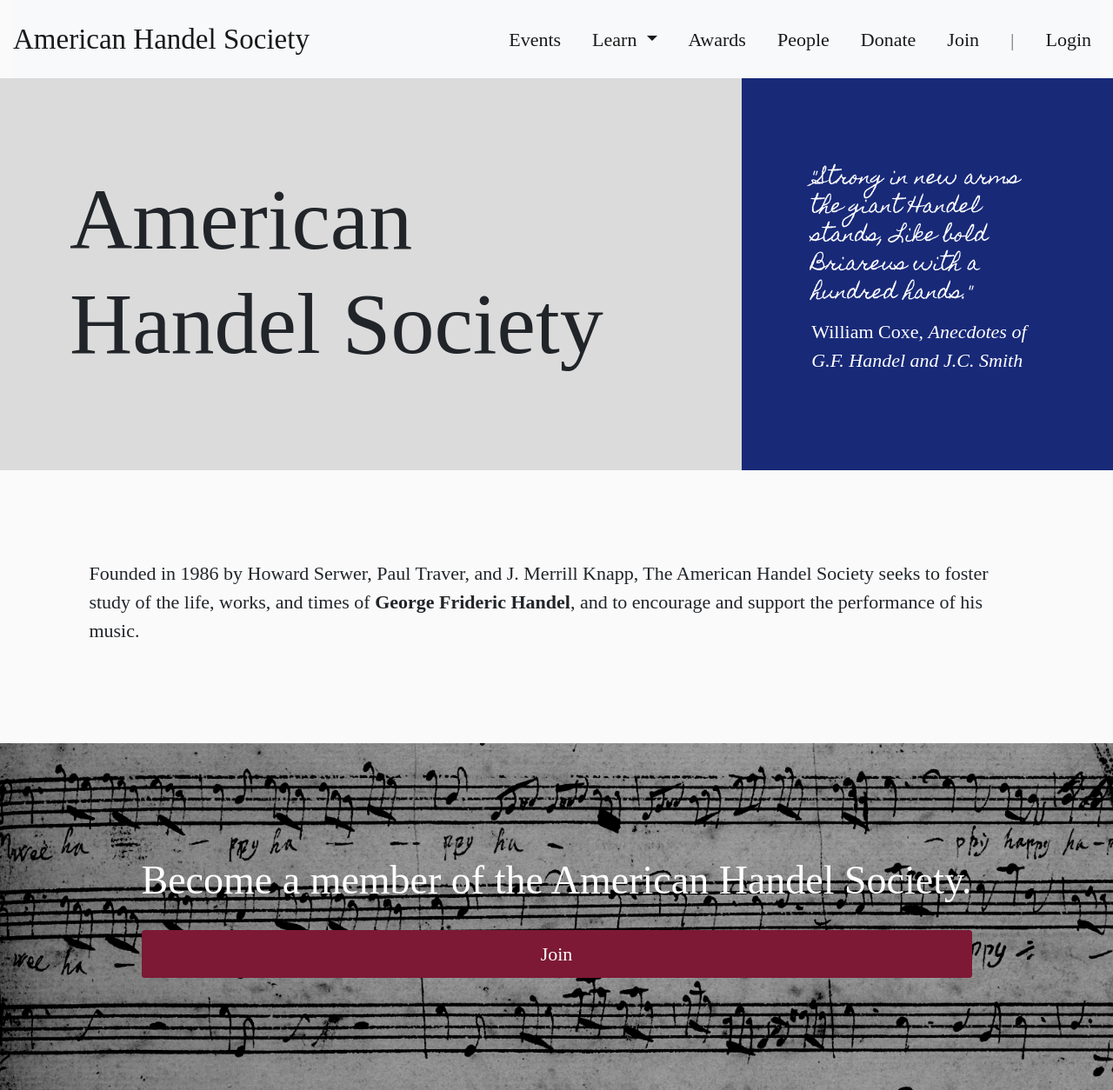
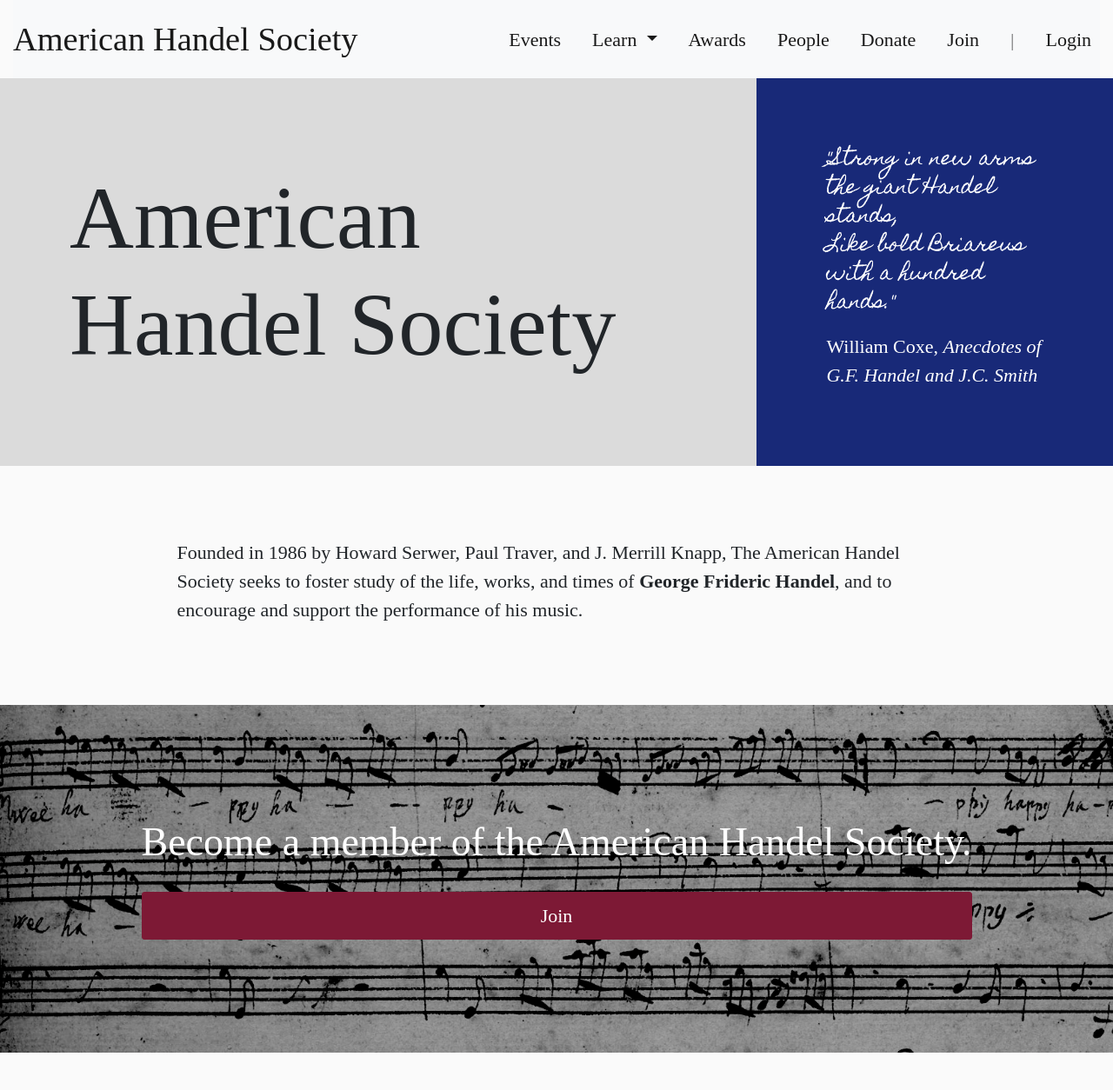
Before and after one commit to americanhandelsociety/americanhandelsociety-members, a Django app: page / in a window 1280 px wide. Shown: the top 1254 px of the page at 87% size. Run offline with Django 3.2, Linux system fonts and the light colour scheme; some libraries are stand-ins or nearby versions; some web fonts are replaced.

Commit message:
Response banner without bootstrap

```diff
--- a/americanhandelsociety_app/static/css/custom.css
+++ b/americanhandelsociety_app/static/css/custom.css
@@ -19,7 +19,7 @@
   background-color: #fafafa;
 }
 
-h1, h2, h3, h4, h5, nav, footer > p {
+h1, h2, h3, h4, h5, nav, footer>p {
   font-family: var(--font-headers);
 }
 
@@ -116,6 +116,13 @@
 }
 
 /* Banner */
+.banner-container {
+  display: flex;
+  flex-direction: row;
+  width: 100%;
+  margin: auto;
+}
+
 .page-banner-header {
   padding: 10rem 8rem;
   background-color: #dbdbdb;
@@ -125,7 +132,9 @@
 }
 
 .page-banner-header h1 {
-  font-size: 10rem;
+  /* viewport width */
+  font-size: 8vw;
+  margin: auto;
 }
 
 .page-banner-quote {
@@ -142,6 +151,17 @@
   font-family: "Homemade Apple", cursive;
 }
 
+/* Small screens */
+@media screen and (min-width: 0px) and (max-width: 768px) {
+  .page-banner-header {
+    display: none;
+  }
+
+  .page-banner-quote {
+    width: 100% !important;
+  }
+}
+
 /* Navbar */
 .navbar {
   margin-bottom: 0;
@@ -154,7 +174,14 @@
 }
 
 .navbar-brand {
-  font-size: 1.5em;
+  font-size: 3vw;
+}
+
+/* Small screens */
+@media screen and (min-width: 0px) and (max-width: 768px) {
+  .navbar-brand {
+    font-size: 1em;
+  }
 }
 
 .navbar-nav li a {
@@ -168,32 +195,32 @@
 }
 
 .nav-link {
-  color: rgba(0,0,0,.9);
+  color: rgba(0, 0, 0, .9);
 }
 
 .nav-link:hover {
-  color: rgba(0,0,0,.55);
+  color: rgba(0, 0, 0, .55);
 }
 
 .nav-item {
   margin-left: 16px;
   list-style-type: none;
-  color: rgba(0,0,0,.55);
+  color: rgba(0, 0, 0, .55);
 }
 
 .dropdown-menu {
   font-size: inherit;
-  background: #f8f9fa!important;
+  background: #f8f9fa !important;
   border: none;
 }
 
 .dropdown-item {
-  color: rgba(0,0,0,.9);
+  color: rgba(0, 0, 0, .9);
 }
 
 .dropdown-item:hover, .dropdown-item:after {
-  color: rgba(0,0,0,.55);
-  background: #f8f9fa!important;
+  color: rgba(0, 0, 0, .55);
+  background: #f8f9fa !important;
 }
 
 .navbar hr {
@@ -201,12 +228,12 @@
 }
 
 .navbar-light .navbar-toggler {
-    color: rgba(0,0,0,.55);
-    border-color: #f8f9fa!important;
+  color: rgba(0, 0, 0, .55);
+  border-color: #f8f9fa !important;
 }
 
 .navbar-toggler:focus {
-    text-decoration: #f8f9fa!important;
+  text-decoration: #f8f9fa !important;
   outline: 0;
   box-shadow: none;
 }
@@ -349,6 +376,7 @@
   width: 50%;
 }
 
+/* Small screens */
 @media screen and (min-width: 0px) and (max-width: 768px) {
   footer .images {
     display: none;
@@ -364,11 +392,11 @@
   padding-bottom: 6%;
 }
 
-.research-container > section {
+.research-container>section {
   padding: 6% 0 6% 0;
 }
 
-.research-container > h3 {
+.research-container>h3 {
   border-top: 1px solid #e8e8e8;
   padding-top: 6%;
 }
@@ -406,19 +434,23 @@
   width: 100%;
   margin-bottom: 2.2rem;
 }
+
 .profile-table tr {
   border-bottom: 1px #ccd0d5 solid;
 }
+
 .profile-table th {
   width: 40%;
   margin-right: 60px;
   vertical-align: top;
   padding: 1.2rem 1.2rem 1.2rem 0;
 }
+
 .profile-table td {
   vertical-align: top;
   padding: 1.2rem 1.2rem 1.2rem 0;
 }
+
 .renewal-msg {
   font-size: 1.6rem;
   color: #b0b0b0;
--- /dev/null
+++ b/americanhandelsociety_app/static/css/home.css
@@ -0,0 +1,8 @@
+.page-banner-header {
+    width: 68%;
+}
+
+.page-banner-quote {
+    width: 32%;
+    padding: 7.5rem 8rem;
+}
--- a/americanhandelsociety_app/templates/home.html
+++ b/americanhandelsociety_app/templates/home.html
@@ -3,24 +3,22 @@
 
 {% block title %}Home{% endblock %}
 
+{% block extra_css %}
+<link href="{% static 'css/home.css' %}" rel="stylesheet">
+{% endblock %}
+
 {% block content %}
+<div class='banner-container'>
+	<div class='page-banner-header'>
+		<h1>American Handel Society</h1>
+	</div>
+	<div class='page-banner-quote'>
+		<p class="apple-pie">"Strong in new arms the giant Handel stands,<br>Like bold Briareus with a hundred hands."</p>
+		<p>William Coxe, <em>Anecdotes of G.F. Handel and J.C. Smith</em></p>
+	</div>
+</div>
 
-<div class='container-fluid'>
-	<!-- banner -->
-	<div class="row">
-		<div class='col-md-8 page-banner-header'>
-			<h1>American Handel Society</h1>
-		</div>
-		<div class='col page-banner-quote'>
-			<p class="apple-pie">"Strong in new arms the giant Handel stands,
-				Like bold Briareus with a hundred hands."
-			</p>
-			<p>
-				William Coxe, <em>Anecdotes of G.F. Handel and J.C. Smith</em>
-			</p>
-		</div>
-	</div>
-
+<div class="outer-container">
 	<div class="row">
 		<div class='col-12'>
 			<p>Founded in 1986 by Howard Serwer, Paul Traver, and J. Merrill Knapp, The American Handel Society seeks to foster study of the life, works, and times of <strong>George Frideric Handel</strong>, and to encourage and support the performance of his music.</p>
```
Also changed, not shown: americanhandelsociety_app/static/css/awards.css (+8 -0 lines), americanhandelsociety_app/static/css/data_table.css (+19 -7 lines), americanhandelsociety_app/static/css/donate.css (+9 -1 lines), americanhandelsociety_app/static/css/events.css (+27 -6 lines), americanhandelsociety_app/static/css/people.css (+8 -0 lines), americanhandelsociety_app/templates/awards.html (+8 -11 lines), americanhandelsociety_app/templates/donate.html (+7 -10 lines), americanhandelsociety_app/templates/events.html (+7 -10 lines), americanhandelsociety_app/templates/people.html (+8 -10 lines), americanhandelsociety_app/templates/research_materials.html (+7 -10 lines). Lines whose indentation alone changed are shown as unchanged.
